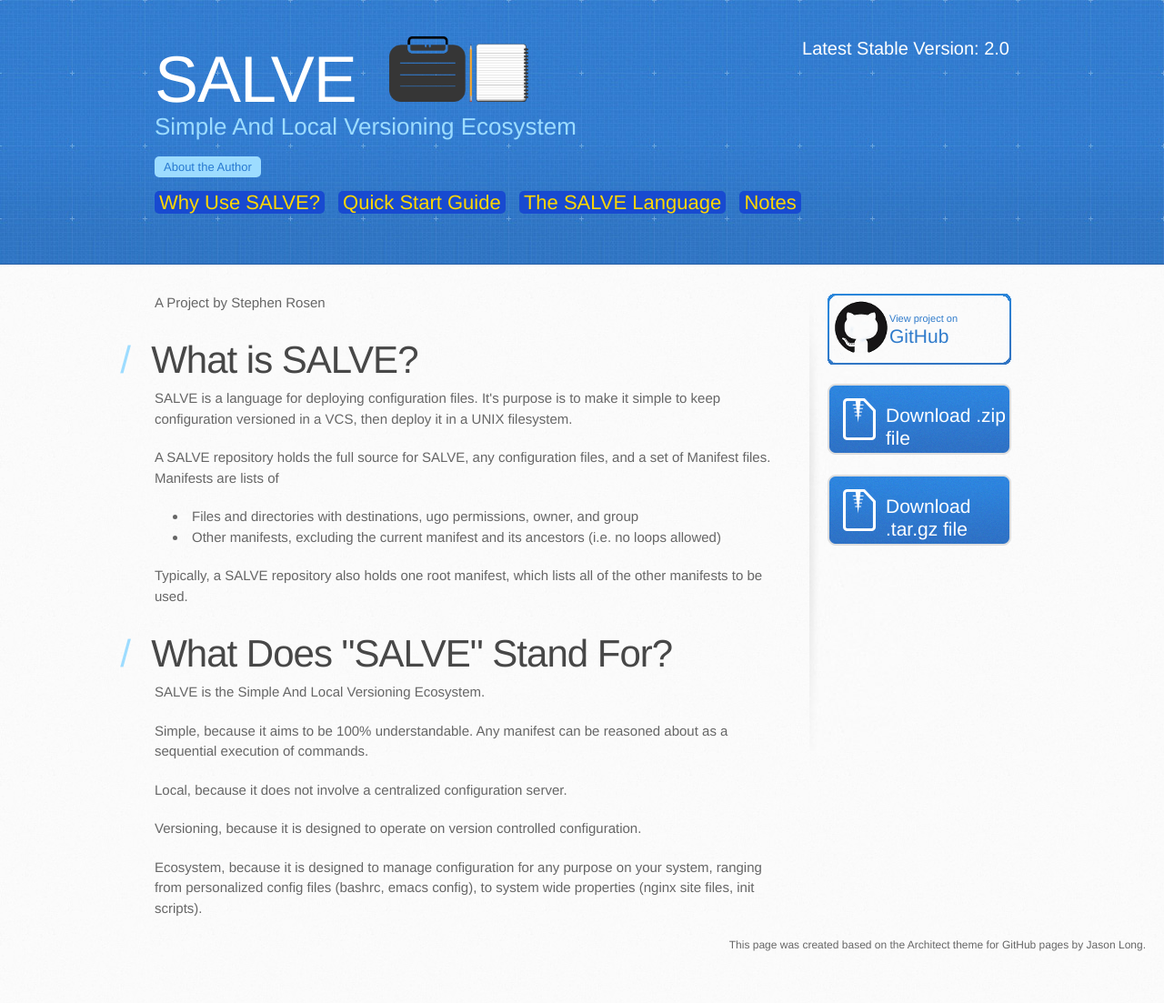
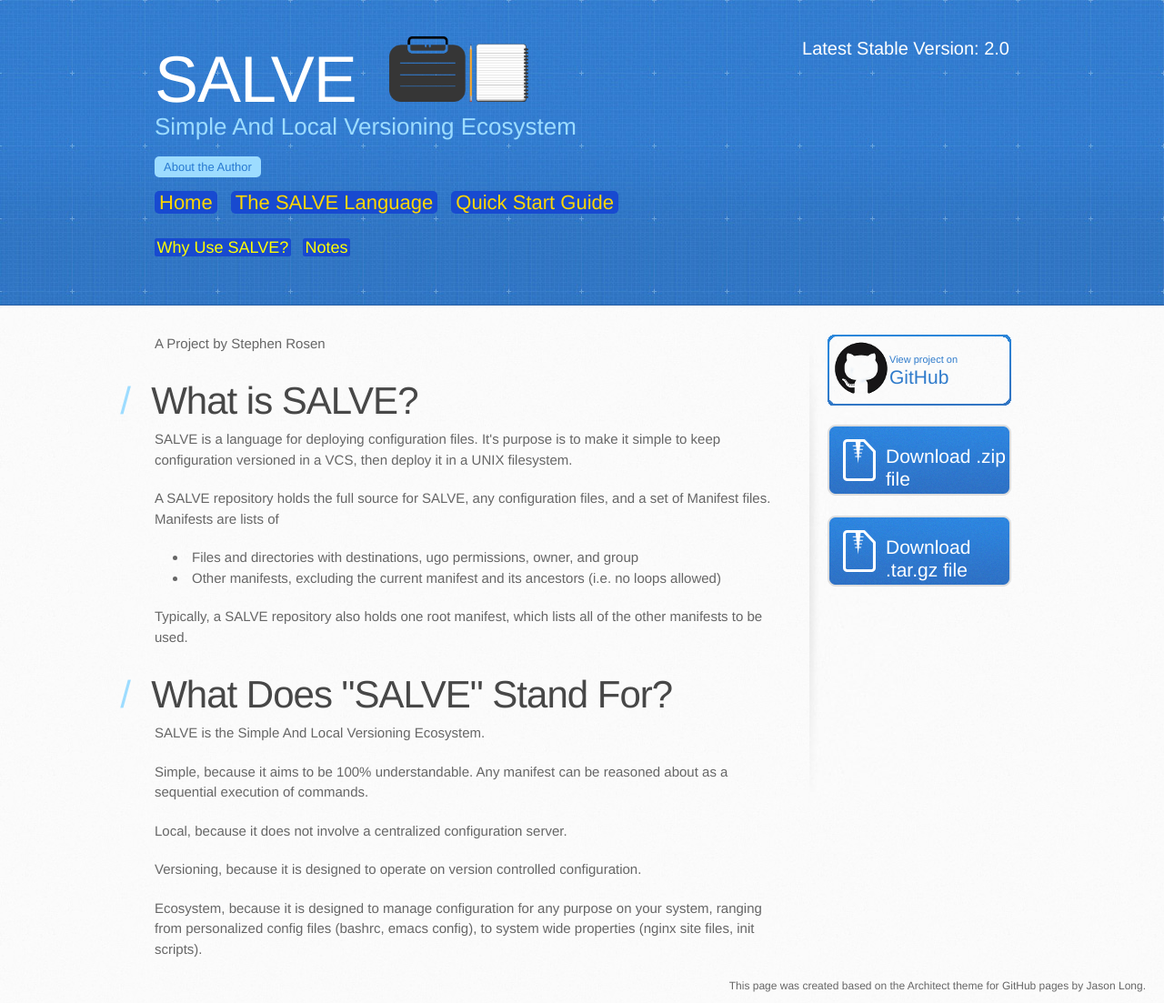
Before and after one commit to sirosen/salve.sirosen.net, a Jekyll site: the page built from index.html, in a window 1280 px wide. Shown: the whole page at 91% size. Built offline with Jekyll 4.4.1, drawn with Linux system fonts in a browser that asks for light colours; some web fonts are replaced; before the commit the page ends 1058 px from its top, so only the background shows below that.

Commit message:
Moved several pages into a "home" section.
why, notes, and the base page are in this section. QuickStart is still
dangling.

```diff
--- a/_includes/header.html
+++ b/_includes/header.html
@@ -52,10 +52,9 @@
     </div>
 
     <div class="inner linksection">
-      <a href="{{site.baseurl}}why.html" class="linkbutton">Why Use SALVE?</a>
+      <a href="{{site.baseurl}}" class="linkbutton">Home</a>
+      <a href="{{site.baseurl}}lang" class="linkbutton">The SALVE Language</a>
       <a href="{{site.baseurl}}quickstart.html" class="linkbutton">Quick Start Guide</a>
-      <a href="{{site.baseurl}}lang/index.html" class="linkbutton">The SALVE Language</a>
-      <a href="{{site.baseurl}}notes.html" class="linkbutton">Notes</a>
     </div>
 
     {% if include.sublinks != 'no_sublinks' %}
--- /dev/null
+++ b/_includes/linksections/home.html
@@ -0,0 +1,4 @@
+    <div class="inner linksection linksubsection">
+      <a href="{{site.baseurl}}why.html" class="linkbutton">Why Use SALVE?</a>
+      <a href="{{site.baseurl}}notes.html" class="linkbutton">Notes</a>
+    </div>
--- /dev/null
+++ b/_layouts/home.html
@@ -0,0 +1,8 @@
+<!DOCTYPE html>
+<html>
+    {% include header.html sublinks='linksections/home.html' %}
+
+    {{ content }}
+
+    {% include footer.html %}
+</html>
--- a/index.html
+++ b/index.html
@@ -1,5 +1,5 @@
 ---
-layout: default
+layout: home
 ---
 
 <p>A Project by Stephen Rosen</p>
--- a/notes.html
+++ b/notes.html
@@ -1,5 +1,5 @@
 ---
-layout: default
+layout: home
 ---
 
 <h1>
--- a/why.html
+++ b/why.html
@@ -1,5 +1,5 @@
 ---
-layout: default
+layout: home
 ---
 
 <h1>
```
